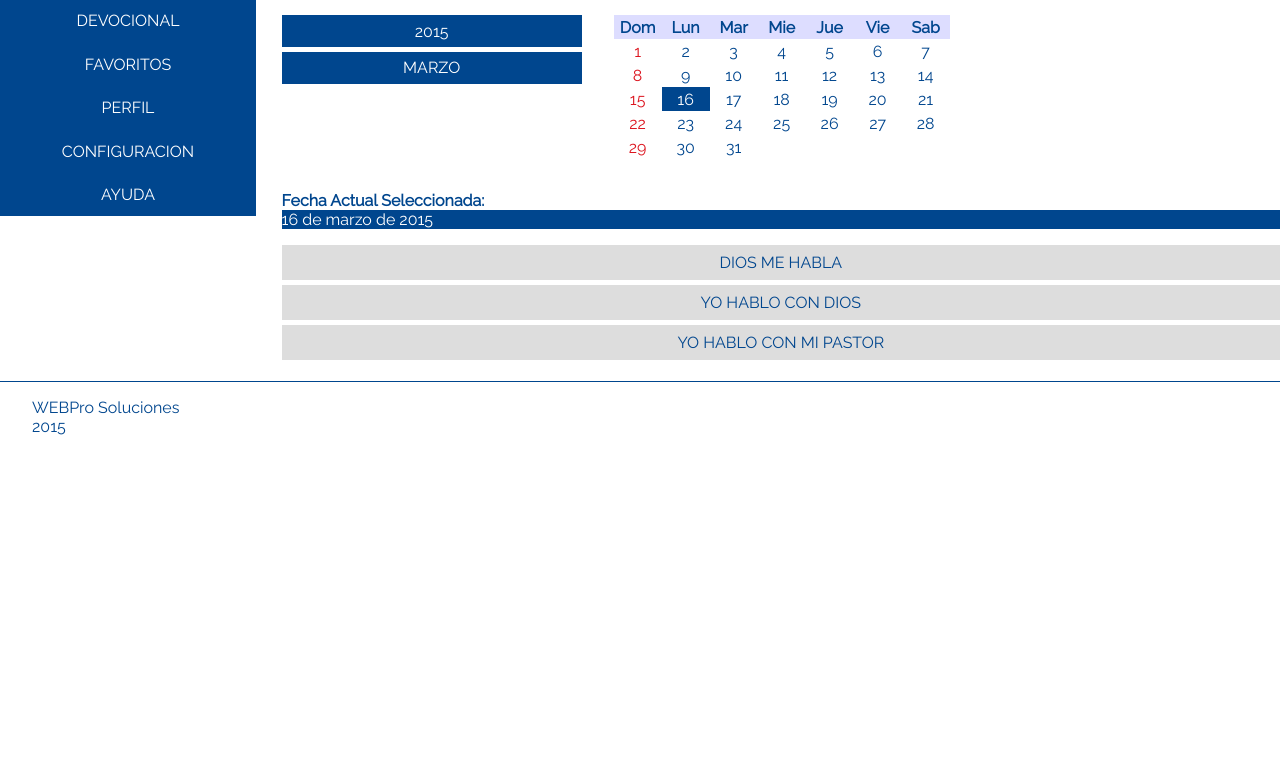
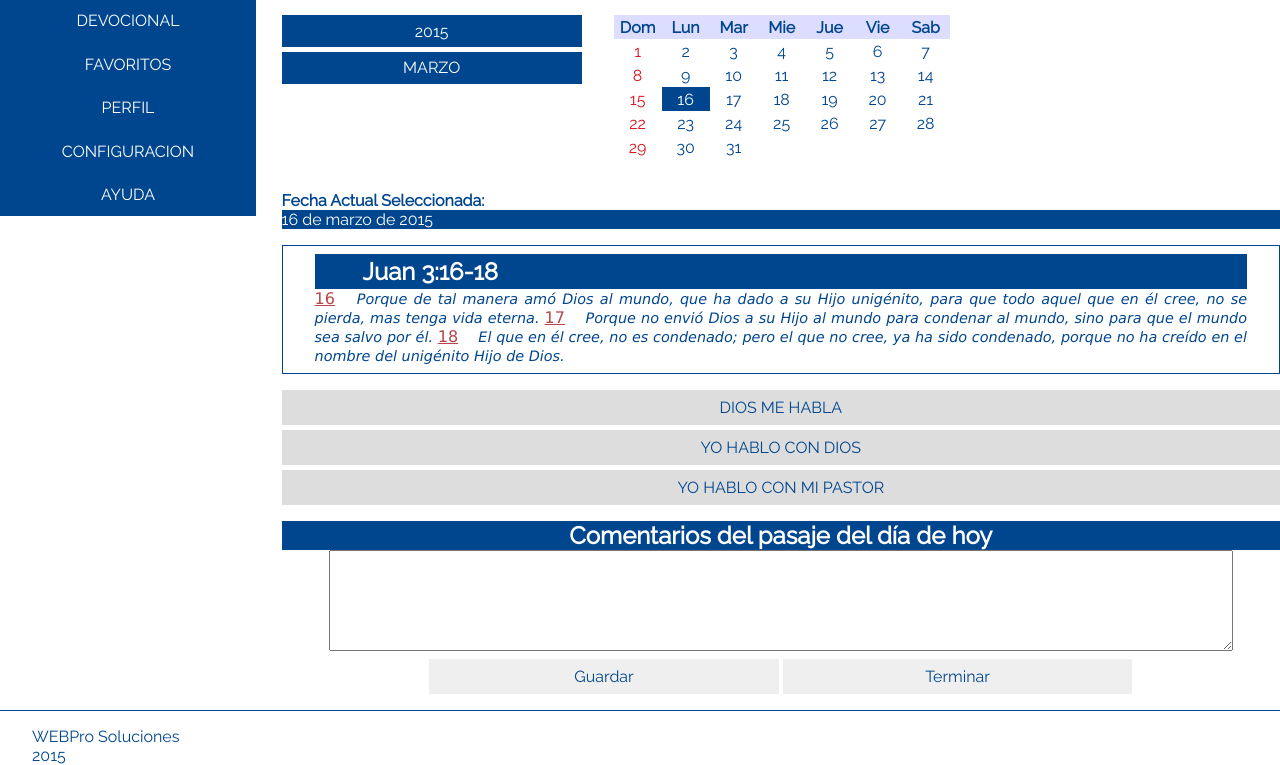
Before and after one commit to yeimyandres/dcd, a PHP site: page /devocional.php in a window 1280 px wide. Shown: the part 126-891 px from the top of the page. Before the commit the page ends 561 px from the top, so only its background shows below. Run offline with PHP 8.4, Linux system fonts and the light colour scheme.

Commit message:
devocional
Ajustes diseño subpagina devocional

```diff
--- a/devocional.php
+++ b/devocional.php
@@ -30,13 +30,16 @@
 			<?php include "./php/calendario.php"; ?>
 		</article>
 		<article class="pasaje">
-
+			<?php include "./php/pasaje.php"; ?>
 		</article>
 		<article class="devocional">
 			<?php include "./php/opcionesdevocional.php"; ?>
 		</article>
 		<article class="comentarios">
-
+			<h2>Comentarios del pasaje del día de hoy</h2>
+			<textarea name="txtcomentarios" id="txtcomentarios" cols="30" rows="5"></textarea>
+			<input type="button" value="Guardar">
+			<input type="button" value="Terminar">
 		</article>
 	</section>
 	<footer>
--- a/php/opcionesdevocional.php
+++ b/php/opcionesdevocional.php
@@ -3,26 +3,31 @@
 		<a class="opciondevocional" id="seccion1">DIOS ME HABLA</a>
 		<div class="subseccion1">
 			<p class="etiquetadevocional">Hay alguna enseñanza acerca de Dios Padre, Jesucristo o el Espíritu Santo ?</p>
-			<textarea name="" id="" cols="30" rows="5"></textarea>
+			<textarea name="txtsubseccion11" id="txtsubseccion11" cols="30" rows="5"></textarea>
 			<p class="etiquetadevocional">Hay algún mandamiento que debo obedecer ?</p>
-			<textarea name="" id="" cols="30" rows="5"></textarea>
-			<p class="etiquetadevocional">Hay alguna advertencia que debo considerar ?</p><textarea name="" id="" cols="30" rows="5"></textarea>
+			<textarea name="txtsubseccion12" id="txtsubseccion12" cols="30" rows="5"></textarea>
+			<p class="etiquetadevocional">Hay alguna advertencia que debo considerar ?</p>
+			<textarea name="txtsubseccion13" id="txtsubseccion13" cols="30" rows="5"></textarea>
 		</div>
 	</li>
 	<li>
 		<a class="opciondevocional" id="seccion2">YO HABLO CON DIOS</a>
 		<div class="subseccion2">
-			<p class="etiquetadevocional"></p><textarea name="" id="" cols="30" rows="5"></textarea>
-			<p class="etiquetadevocional"></p><textarea name="" id="" cols="30" rows="5"></textarea>
-			<p class="etiquetadevocional"></p><textarea name="" id="" cols="30" rows="5"></textarea>
+			<p class="etiquetadevocional">Hay ejemplos que puedo seguir en mi vida ?</p>
+			<textarea name="txtsubseccion21" id="txtsubseccion21" cols="30" rows="5"></textarea>
+			<p class="etiquetadevocional">Señala este pasaje algún pecado que debo confesar y abandonar ?</p>
+			<textarea name="txtsubseccion22" id="txtsubseccion22" cols="30" rows="5"></textarea>
+			<p class="etiquetadevocional">Hay alguna promesa que puedo declarar (reclamar) ?</p>
+			<textarea name="txtsubseccion23" id="txtsubseccion23" cols="30" rows="5"></textarea>
 		</div>
 	</li>
 	<li>
 		<a class="opciondevocional" id="seccion3">YO HABLO CON MI PASTOR</a>
 		<div class="subseccion3">
-			<p class="etiquetadevocional"></p><textarea name="" id="" cols="30" rows="5"></textarea>
-			<p class="etiquetadevocional"></p><textarea name="" id="" cols="30" rows="5"></textarea>
-			<p class="etiquetadevocional"></p><textarea name="" id="" cols="30" rows="5"></textarea>
+			<p class="etiquetadevocional">Decido (qué?)</p>
+			<textarea name="txtsubseccion31" id="txtsubseccion31" cols="30" rows="5"></textarea>
+			<p class="etiquetadevocional">Me comprometo a (cómo?, cuando?)</p>
+			<textarea name="txtsubseccion32" id="txtsubseccion32" cols="30" rows="5"></textarea>
 		</div>
 	</li>
 </ul>
--- /dev/null
+++ b/php/pasaje.php
@@ -0,0 +1,16 @@
+<h2>Juan 3:16-18</h2>
+<p class="referencia">16</p>
+<p class="texto">
+	Porque de tal manera amó Dios al mundo, que ha dado a su Hijo unigénito,
+	para que todo aquel que en él cree, no se pierda, mas tenga vida eterna.
+</p>
+<p class="referencia">17</p>
+<p class="texto">
+	Porque no envió Dios a su Hijo al mundo para condenar al mundo, sino para
+	que el mundo sea salvo por él.
+</p>
+<p class="referencia">18</p>
+<p class="texto">
+	El que en él cree, no es condenado; pero el que no cree, ya ha sido condenado,
+	porque no ha creído en el nombre del unigénito Hijo de Dios.
+</p>
--- a/stylus/estilos.styl
+++ b/stylus/estilos.styl
@@ -100,6 +100,23 @@ ul
 				background grisazul
 				color azuliccf
 
+.comentarios
+	margin 1em 0 0 0
+	text-align center
+	h2
+		background azuliccf
+		color blanco
+	input
+		&[type="button"]
+			border 0
+			margin .5em 0 0 0
+			padding .5em 0
+			width 35%
+	textarea
+		display block
+		margin 0 auto
+		width 90%
+
 .devocional
 	margin-top 1em
 	ul
@@ -123,6 +140,27 @@ ul
 
 .imagenLogo
 	width 100px
+
+.pasaje
+	border 1px solid azuliccf
+	margin 1em 0
+	padding .5em 2em
+	text-align justify
+	h2
+		background azuliccf
+		color blanco
+		padding 3px 0 3px 2em
+	p
+		display inline
+		font-family verdana
+		&.referencia
+			color rgb(180,70,75)
+			font-size 1em
+			margin 0 1em 0 0
+			text-decoration underline
+		&.texto
+			font-size .9em
+			font-style italic
 
 .seleccionfecha
 	float left
```
Also changed, not shown: css/estilos.css (+1 -1 lines).
